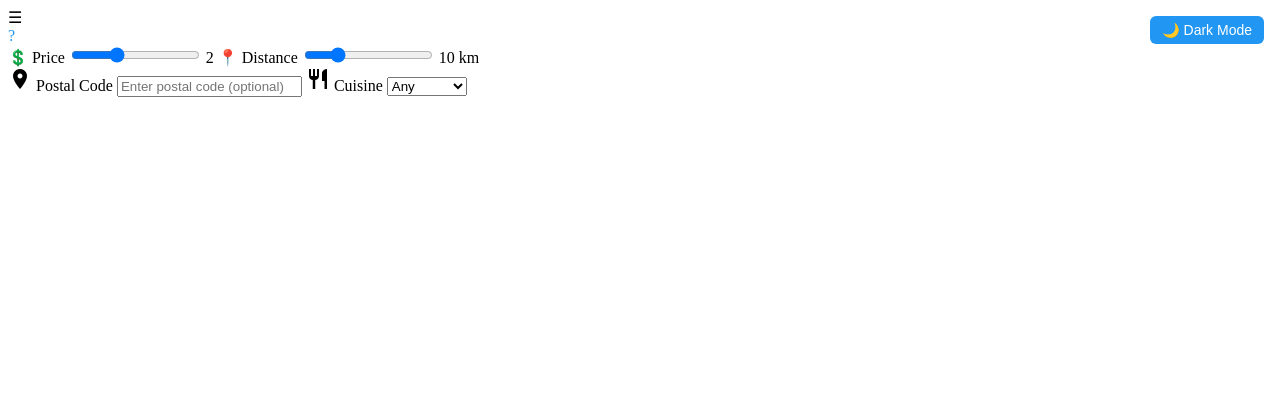
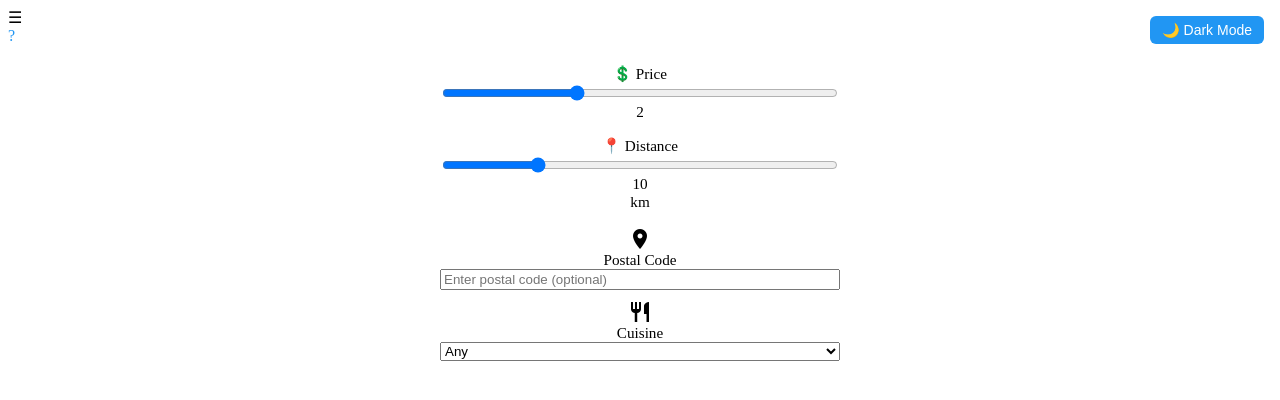
Before and after one commit to hardipsinghk/restaurant-recommender, a website: page index.html in a window 1280 px wide. Drawn offline with Linux system fonts and the light colour scheme.

Commit message:
Fix layout spacing and alignment for dark mode

```diff
--- a/style.css
+++ b/style.css
@@ -47,3 +47,33 @@ a {
   color: #fff;
   cursor: pointer;
 }
+
+/* Maintain layout spacing in dark mode */
+.filter-group {
+  display: flex;
+  flex-direction: column;
+  align-items: center;
+  gap: 16px;
+  width: 100%;
+  max-width: 400px;
+  margin: 20px auto;
+}
+
+.filter-group label,
+.dropdown-row label {
+  display: flex;
+  flex-direction: column;
+  font-weight: 500;
+  font-size: 0.95em;
+  text-align: center;
+  width: 100%;
+}
+
+.dropdown-row {
+  display: flex;
+  justify-content: center;
+  gap: 10px;
+  flex-wrap: wrap;
+  width: 100%;
+  max-width: 400px;
+}
```
